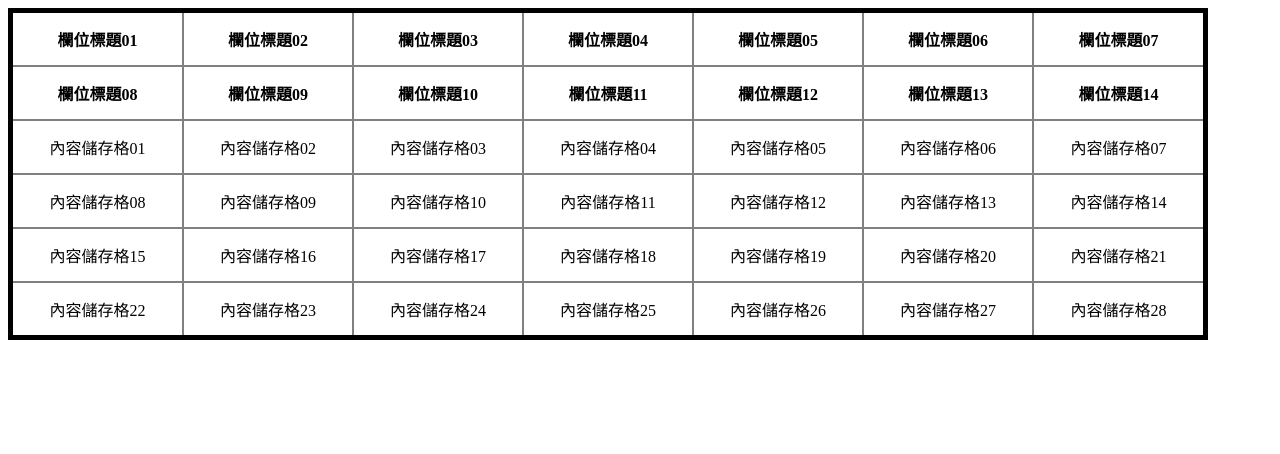
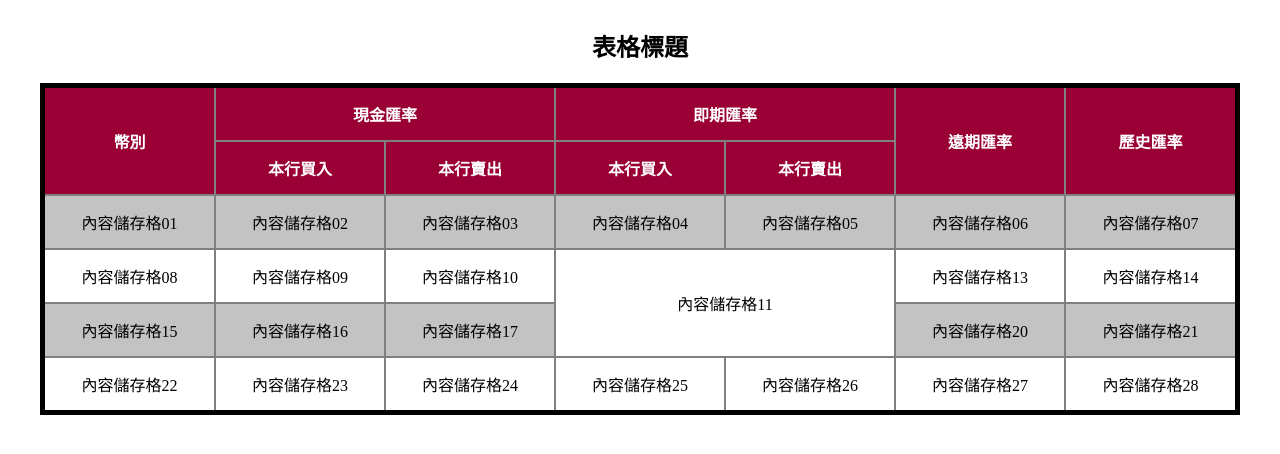
Before and after one commit to Eddie110102/OJPT01-HTML, a plain HTML site: page 16_表格元素-table.html in a window 1280 px wide. Drawn offline with Linux system fonts and the light colour scheme.

Commit message:
表格元素與樣式

```diff
--- a/16_表格元素-table.html
+++ b/16_表格元素-table.html
@@ -9,6 +9,8 @@
             width: 1200px;
             border: 5px solid black;
             border-collapse: collapse;
+            /* 水平置中 */
+            margin: auto;
         }
 
         .table1 th,.table1 td{
@@ -16,31 +18,43 @@
             height: 50px;
             text-align: center;
         }
+        thead tr{
+            background-color: #9A0036;
+            color: white;
+        }
+        tbody tr:nth-child(2n+1){
+            background-color: rgb(195, 195, 195);
+        }
+        tbody tr:hover{
+            background-color: pink;
+        }
     </style>
   </head>
   <body>
         <table class="table1">
-      <caption></caption>
+          <caption>
+            <h2>表格標題</h2>
+          </caption>
           <!-- 欄位標題 -->
           <thead>
             <tr>
               <!-- th{欄位標題$}*14 -->
-          <th>欄位標題01</th>
-          <th>欄位標題02</th>
-          <th>欄位標題03</th>
-          <th>欄位標題04</th>
-          <th>欄位標題05</th>
-          <th>欄位標題06</th>
-          <th>欄位標題07</th>
+              <th rowspan="2">幣別</th>
+              <th colspan="2">現金匯率</th>
+              <!-- <th>欄位標題03</th> -->
+              <th colspan="2">即期匯率</th>
+              <!-- <th>欄位標題05</th> -->
+              <th rowspan="2">遠期匯率</th>
+              <th rowspan="2">歷史匯率</th>
             </tr>
             <tr>
-          <th>欄位標題08</th>
-          <th>欄位標題09</th>
-          <th>欄位標題10</th>
-          <th>欄位標題11</th>
-          <th>欄位標題12</th>
+              <th>本行買入</th>
+              <th>本行賣出</th>
+              <th>本行買入</th>
+              <th>本行賣出</th>
+              <!-- <th>欄位標題12</th>
               <th>欄位標題13</th>
-          <th>欄位標題14</th>
+              <th>欄位標題14</th> -->
             </tr>
           </thead>
           <!-- 表格內容 -->
@@ -58,8 +72,8 @@
               <td>內容儲存格08</td>
               <td>內容儲存格09</td>
               <td>內容儲存格10</td>
-          <td>內容儲存格11</td>
-          <td>內容儲存格12</td>
+              <td rowspan="2" colspan="2">內容儲存格11</td>
+              <!-- <td>內容儲存格12</td> -->
               <td>內容儲存格13</td>
               <td>內容儲存格14</td>
             </tr>
@@ -67,8 +81,8 @@
               <td>內容儲存格15</td>
               <td>內容儲存格16</td>
               <td>內容儲存格17</td>
-          <td>內容儲存格18</td>
-          <td>內容儲存格19</td>
+              <!-- <td>內容儲存格18</td> -->
+              <!-- <td>內容儲存格19</td> -->
               <td>內容儲存格20</td>
               <td>內容儲存格21</td>
             </tr>
```
Lines whose indentation alone changed are shown as unchanged.
